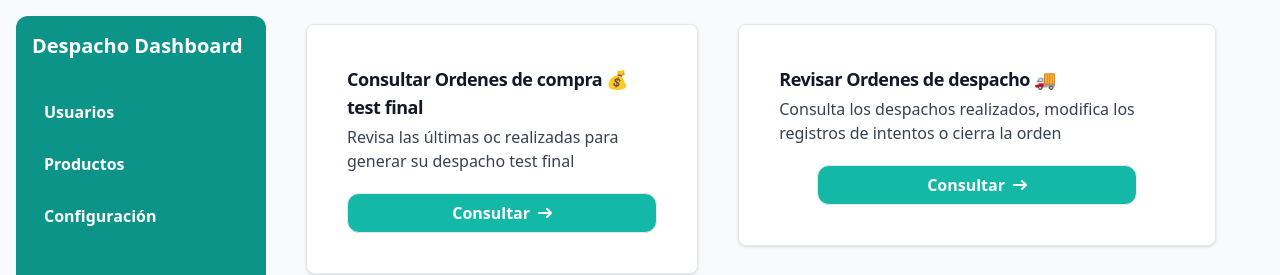
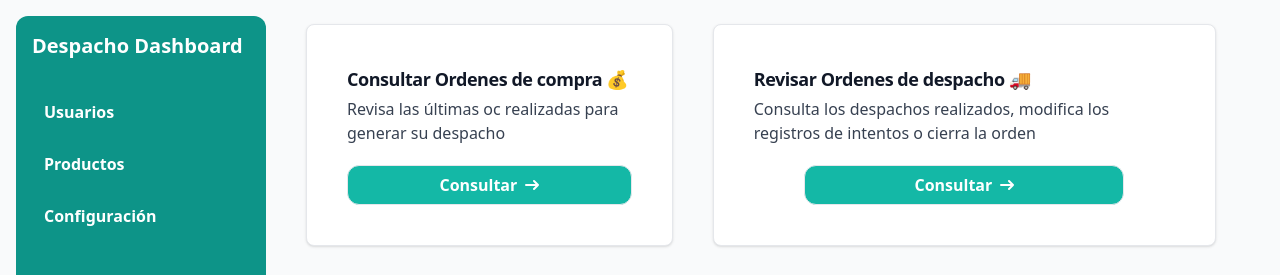
Before and after one commit to Ka0tick666/proyecto-semestral-devops, a React (Vite) app in the folder front_despacho/: page / in a window 1280 px wide. Shown: the top 275 px of the page. Built offline with nearby package versions, Linux system fonts and the light colour scheme.

Commit message:
Actualización visual frontend

```diff
--- a/front_despacho/src/componentes/CrudAdmin/PruebaCards.jsx
+++ b/front_despacho/src/componentes/CrudAdmin/PruebaCards.jsx
@@ -11,8 +11,8 @@ export const PruebaCards = () => {
     <section>
       <div className="flex justify-center">
         <CardComponent
-          title="Consultar Ordenes de compra 💰 test final"
-          description="Revisa las últimas oc realizadas para generar su despacho test final"
+          title="Consultar Ordenes de compra 💰"
+          description="Revisa las últimas oc realizadas para generar su despacho"
           buttonText="Consultar"
           onClick={() => {
             setTablaCompras(true);
```
